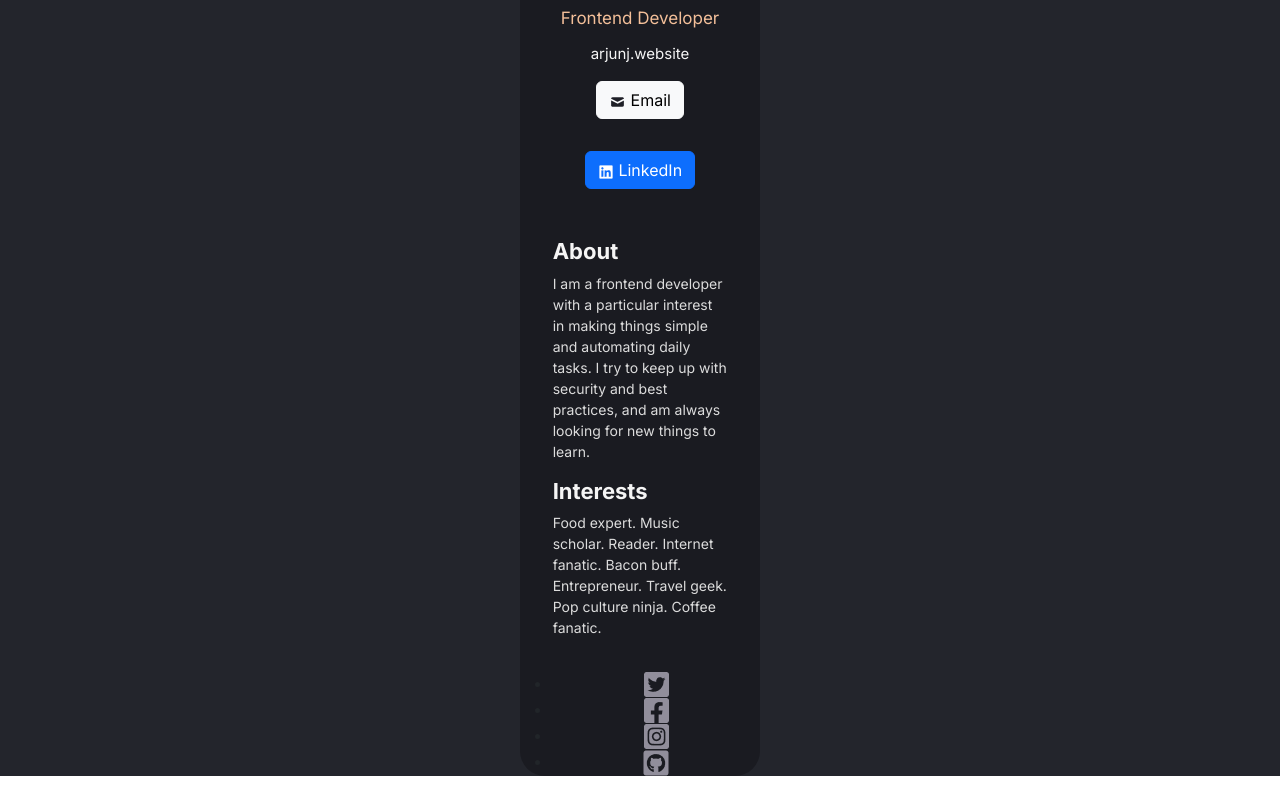
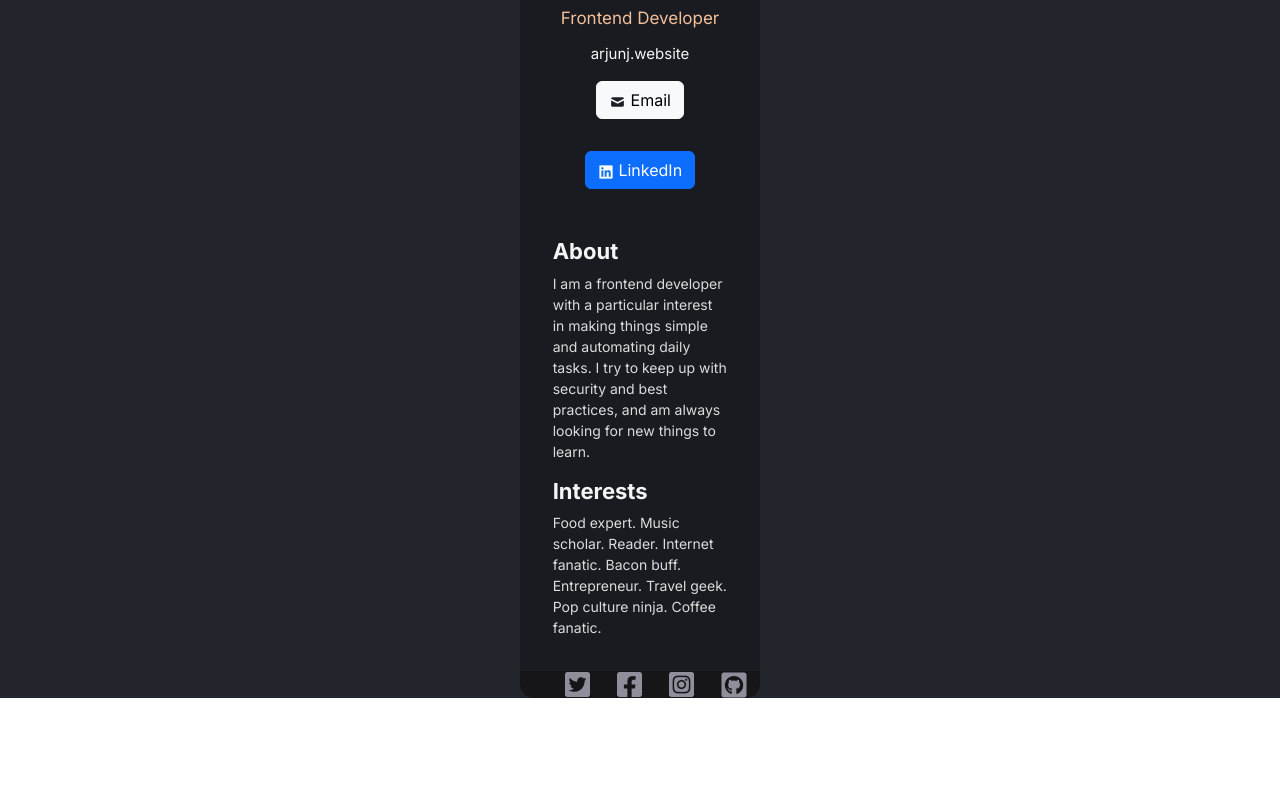
Before and after one commit to arjunjins/business-card, a React (Vite) app: page / in a window 1280 px wide. Shown: the part 293-1085 px from the top of the page. After the commit the page ends 1007 px from the top, so only its background shows below. Built offline with nearby package versions, Linux system fonts and the light colour scheme.

Commit message:
footer styles added

```diff
--- a/src/components/Footer/Footer.css
+++ b/src/components/Footer/Footer.css
@@ -0,0 +1,14 @@
+.footer-container {
+  background: #161619;
+  border-bottom-left-radius: 14px;
+  border-bottom-right-radius: 14px;
+}
+
+.footer-main > li {
+  list-style-type: none;
+}
+.footer-main {
+  display: flex;
+  flex-flow: row wrap;
+  justify-content: space-around;
+}
--- a/src/components/Footer/Footer.jsx
+++ b/src/components/Footer/Footer.jsx
@@ -7,8 +7,8 @@ import Github from "../../assets/GitHub Icon.png";
 
 const Footer = () => {
   return (
-    <div>
-      <ul>
+    <div className="footer-container">
+      <ul className="footer-main">
         <li>
           <a href="www.google.com">
             <img src={twitter} alt="" />
```
